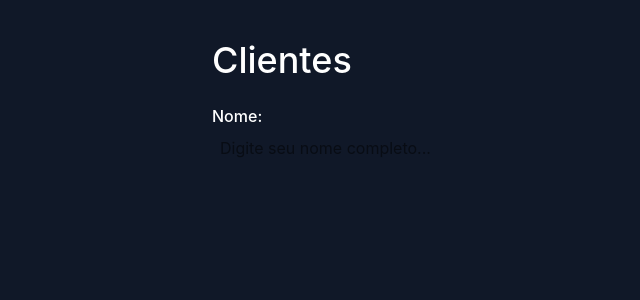
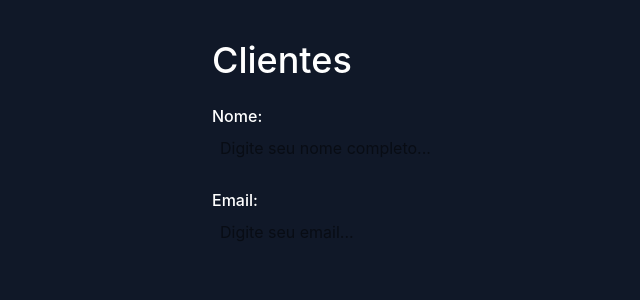
Before and after one commit to safira1344/api-nodejs, a React (Vite) app in the folder frontend/: page / in a window 1280 px wide. Shown: the top 300 px of the page, without its empty margins (92-732 px from the left). Built offline with nearby package versions, Linux system fonts and the light colour scheme.

Commit message:
feat: add email input field to form in App component

```diff
--- a/frontend/src/App.tsx
+++ b/frontend/src/App.tsx
@@ -10,7 +10,15 @@ export default function App() {
                     <input
                     type="text"
                     placeholder="Digite seu nome completo..."
-                    className="w-full mb-5 p-2"/>
+                    className="w-full mb-5 p-2 rounded"
+                    />
+
+                    <label className="font-medium text-white">Email:</label>
+                    <input
+                    type="email"
+                    placeholder="Digite seu email..."
+                    className="w-full mb-5 p-2 rounded"
+                    />
                 </form>
             </main>
         </div>
```
